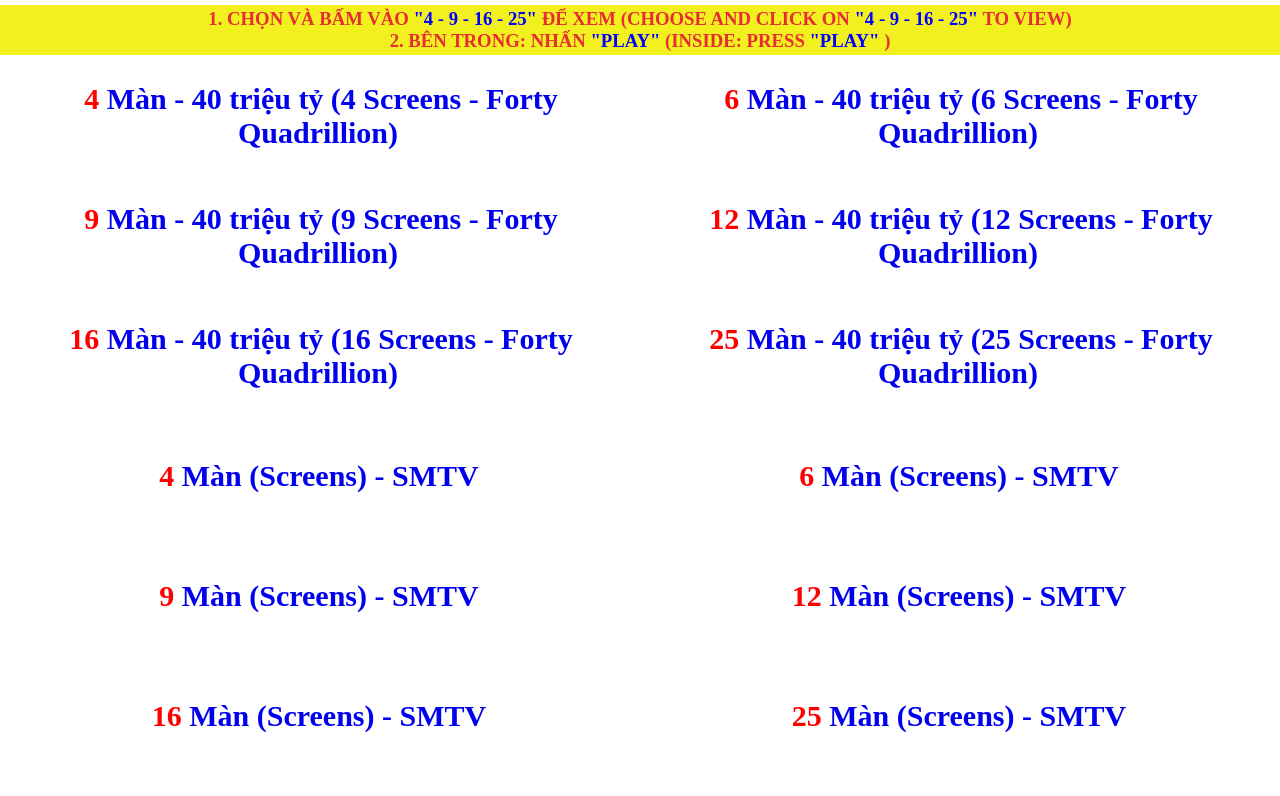
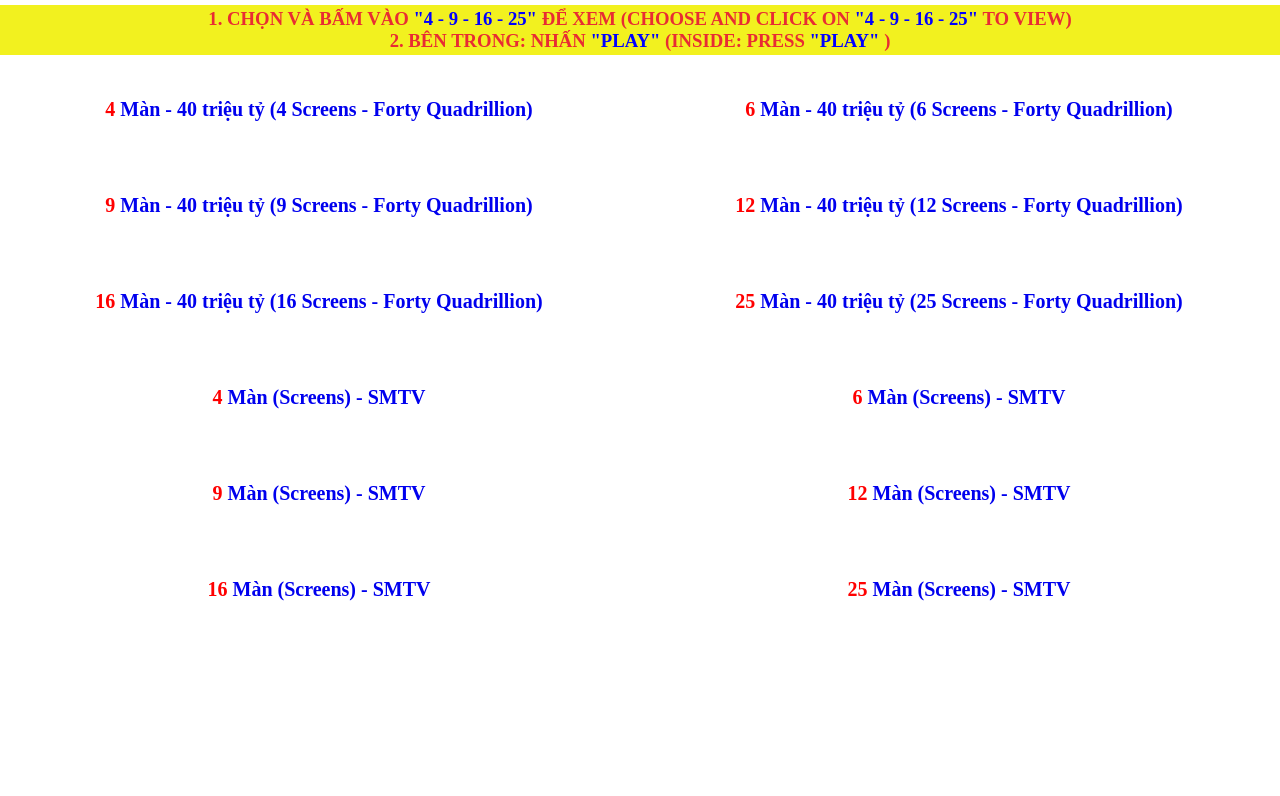
Before and after one commit to hsmtv/screen6, a plain HTML site: page index.html in a window 1280 px wide. Drawn offline with Linux system fonts and the light colour scheme.

Commit message:
Update index.html

```diff
--- a/index.html
+++ b/index.html
@@ -21,11 +21,11 @@
 		th, td {
 		  padding: 2px;
 		  text-align: center;
-		  height: 15vh;
+		  height: 12vh;
 		}
 		a {
 			text-decoration: none;
-			font-size: 30px;
+			font-size: 20px;
 			padding: 2px;
 		}
 		a:hover {background-color: #8cee8c;}
```
